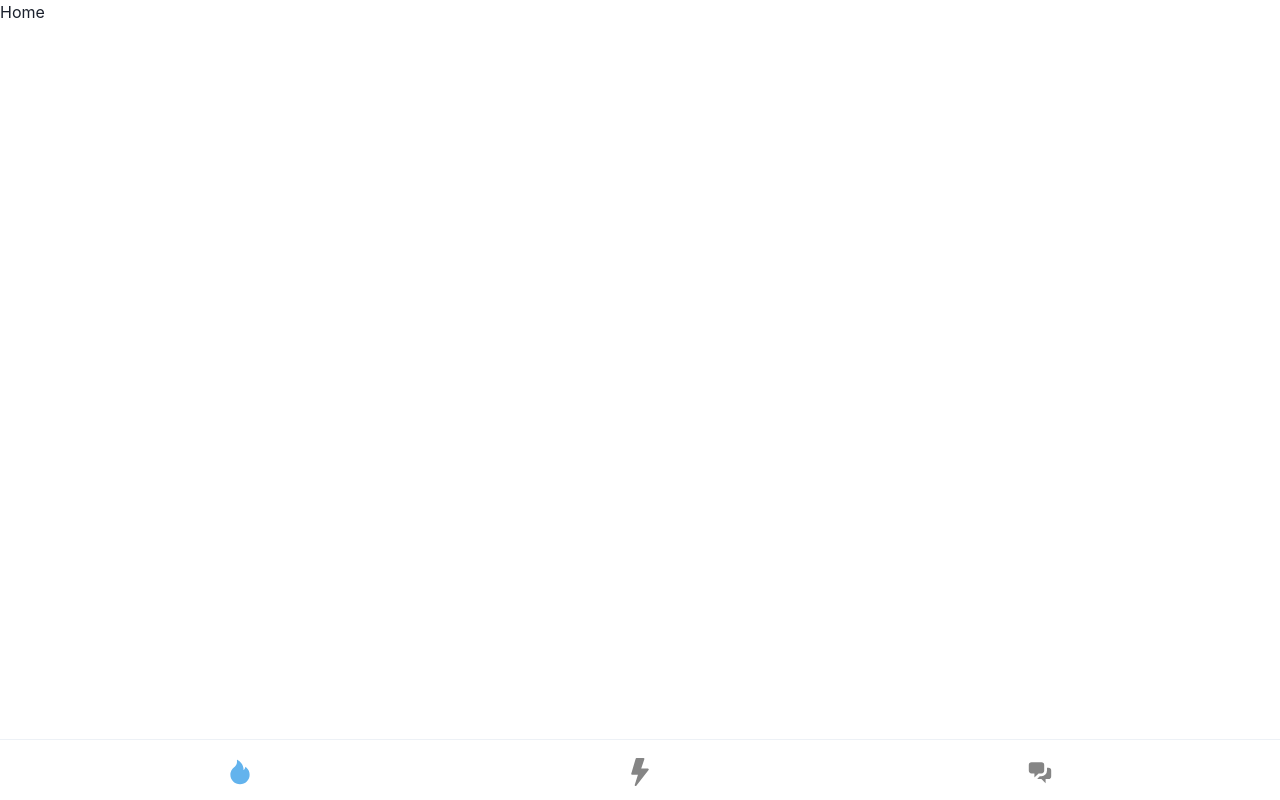
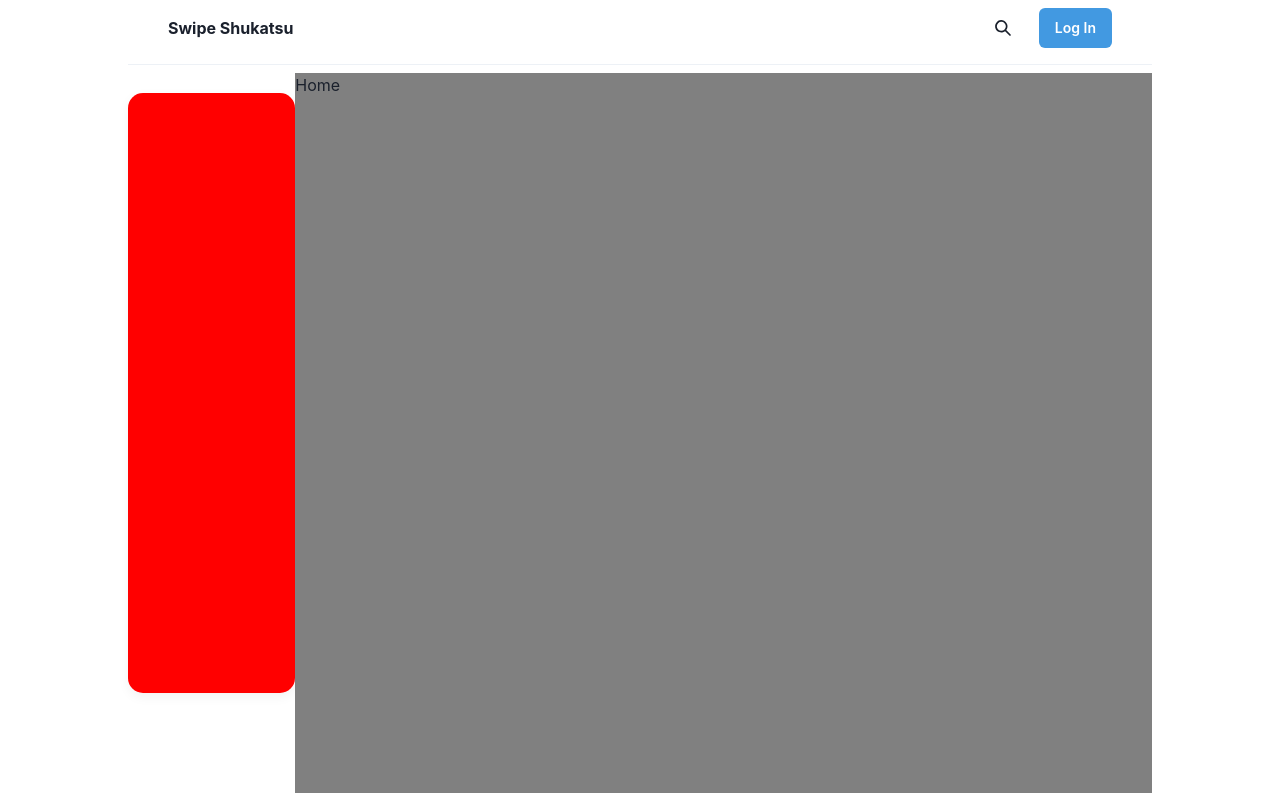
Before and after one commit to satorunooshie/swipe-shukatu, a React (Create React App) app in the folder client/: page / in a window 1280 px wide. Built offline with nearby package versions, Linux system fonts and the light colour scheme.

Commit message:
レイアウトを調整

```diff
--- a/client/src/App.tsx
+++ b/client/src/App.tsx
@@ -1,8 +1,10 @@
 import React from "react";
 import "./App.css";
-import { ChakraProvider, Text } from "@chakra-ui/react";
+import { ChakraProvider, Center, Stack, Flex } from "@chakra-ui/react";
 import { BrowserRouter as Router, Switch, Route } from "react-router-dom";
 import Navigation from "../src/components/Navigation/Navigation";
+import Sidebar from "../src/components/Sidebar/Sidebar";
+import Header from "../src/components/Header/Header";
 import HomePage from "../src/pages/HomePage/HomePage";
 import MessagePage from "../src/pages/MessagePage/MessagePage";
 import RecommendPage from "../src/pages/RecommendPage/RecommendPage";
@@ -11,7 +13,12 @@ function App() {
   return (
     <ChakraProvider>
       <Router>
+        <Center px={[0, 0, 0, "10%"]} >
+          <Stack w="full">
+            <Header />
             <Navigation />
+            <Flex w="full" justify="center">
+              <Sidebar />
               <Switch>
                 <Route path="/recommend">
                   <RecommendPage />
@@ -23,6 +30,9 @@ function App() {
                   <HomePage />
                 </Route>
               </Switch>
+            </Flex>
+          </Stack>
+        </Center>
       </Router>
     </ChakraProvider>
   );
--- /dev/null
+++ b/client/src/components/Header/Header.tsx
@@ -0,0 +1,58 @@
+import { VFC } from "react";
+import {
+  Flex,
+  Divider,
+  Wrap,
+  Spacer,
+  Text,
+  Button,
+  IconButton,
+} from "@chakra-ui/react";
+import { NavLink, useLocation } from "react-router-dom";
+import { SearchIcon } from "@chakra-ui/icons";
+
+const Header: VFC = () => {
+  let location = useLocation();
+  if (location.pathname !== "/") return <></>;
+  return (
+    <Wrap pos="sticky" w="full">
+      <Flex
+        w="full"
+        minH={"50px"}
+        mb="60px"
+        py={{ base: 2 }}
+        px={{ base: 10 }}
+        borderBottom={1}
+        align={"center"}
+        fontWeight="bold"
+      >
+        <NavLink to="/">
+          <Text fontFamily={"heading"} color={"gray.800"}>
+            Swipe Shukatsu
+          </Text>
+        </NavLink>
+        <Spacer />
+        <IconButton
+          aria-label="Search"
+          variant="goast"
+          mr="4"
+          icon={<SearchIcon />}
+        />
+        <Button
+          fontSize={"sm"}
+          fontWeight={600}
+          color={"white"}
+          bg={"blue.400"}
+          _hover={{
+            bg: "blue.300",
+          }}
+        >
+          Log In
+        </Button>
+      </Flex>
+      <Divider />
+    </Wrap>
+  );
+};
+
+export default Header;
--- a/client/src/components/Navigation/Navigation.tsx
+++ b/client/src/components/Navigation/Navigation.tsx
@@ -6,7 +6,6 @@ import {
   Icon,
   Divider,
   Wrap,
-  Text,
 } from "@chakra-ui/react";
 import { AiFillFire } from "react-icons/ai";
 import { HiChatAlt2 } from "react-icons/hi";
@@ -17,9 +16,9 @@ const Navigation: VFC = () => {
   let location = useLocation();
 
   return (
-    <Wrap pos="fixed" bottom="0" w="full">
-      <Divider />
-      <Flex px={10} pb={1} justify="space-around" w="full">
+      <Wrap pos="fixed" bottom="0" w="full" display={{md: "none"}} bg="white">
+        <Divider/>
+        <Flex px={0} pb={1} justify="space-around" w="full">
           <Center>
             <NavLink to="/">
               <IconButton
@@ -36,7 +35,7 @@ const Navigation: VFC = () => {
                   color: "blue.300",
                 }}
                 _active={{
-                bg: "white",
+                  bg: "transparent",
                   color: "blue.300",
                 }}
               />
@@ -61,7 +60,7 @@ const Navigation: VFC = () => {
                   color: "blue.300",
                 }}
                 _active={{
-                bg: "white",
+                  bg: "transparent",
                   color: "blue.300",
                 }}
               />
@@ -86,8 +85,8 @@ const Navigation: VFC = () => {
                   color: "blue.300",
                 }}
                 _active={{
+                  bg: "transparent",
                   color: "blue.300",
-                bg: "white",
                 }}
               />
             </NavLink>
--- /dev/null
+++ b/client/src/components/Sidebar/Sidebar.tsx
@@ -0,0 +1,35 @@
+import { VFC } from "react";
+import {
+  Flex,
+  IconButton,
+  Center,
+  Icon,
+  Divider,
+  Wrap,
+  VStack,
+} from "@chakra-ui/react";
+import { AiFillFire } from "react-icons/ai";
+import { HiChatAlt2 } from "react-icons/hi";
+import { BsLightningFill } from "react-icons/bs";
+import { NavLink, useLocation } from "react-router-dom";
+
+const Sidebar: VFC = () => {
+  let location = useLocation();
+
+  return (
+      <VStack
+      display={["none", "none", "block"]}
+      pos="static"
+      h="75vh"
+      w="200px"
+      marginTop="2.5vh"
+      boxShadow="0 4px 12px 0 rgba(0, 0, 0, 0.05)"
+      borderRadius="15px"
+      bg="red"
+      >
+
+      </VStack>
+  );
+};
+
+export default Sidebar;
--- a/client/src/pages/HomePage/HomePage.tsx
+++ b/client/src/pages/HomePage/HomePage.tsx
@@ -1,8 +1,12 @@
 import { VFC } from "react";
-import { Text } from "@chakra-ui/react";
+import { Text, Wrap } from "@chakra-ui/react";
 
 const HomePage: VFC = () => {
-  return <Text>Home</Text>;
+  return (
+    <Wrap h="90vh" bg="gray" w="full">
+      <Text>Home</Text>
+    </Wrap>
+  );
 };
 
 export default HomePage;
--- a/client/src/pages/MessagePage/MessagePage.tsx
+++ b/client/src/pages/MessagePage/MessagePage.tsx
@@ -1,8 +1,12 @@
 import { VFC } from "react";
-import { Text } from "@chakra-ui/react";
+import { Text, Wrap } from "@chakra-ui/react";
 
 const MessagePage: VFC = () => {
-  return <Text>Message</Text>;
+  return (
+    <Wrap h="1000px" bg="gray" w="full">
+      <Text>Message</Text>
+    </Wrap>
+  );
 };
 
 export default MessagePage;
--- a/client/src/pages/RecommendPage/RecommendPage.tsx
+++ b/client/src/pages/RecommendPage/RecommendPage.tsx
@@ -1,8 +1,12 @@
 import { VFC } from "react";
-import { Text } from "@chakra-ui/react";
+import { Wrap, Text } from "@chakra-ui/react";
 
 const RecommendPage: VFC = () => {
-  return <Text>Recommend</Text>;
+  return (
+    <Wrap h="1000px" bg="gray" w="full">
+      <Text>Recommend</Text>
+    </Wrap>
+  );
 };
 
 export default RecommendPage;
```
Lines whose indentation alone changed are shown as unchanged.
